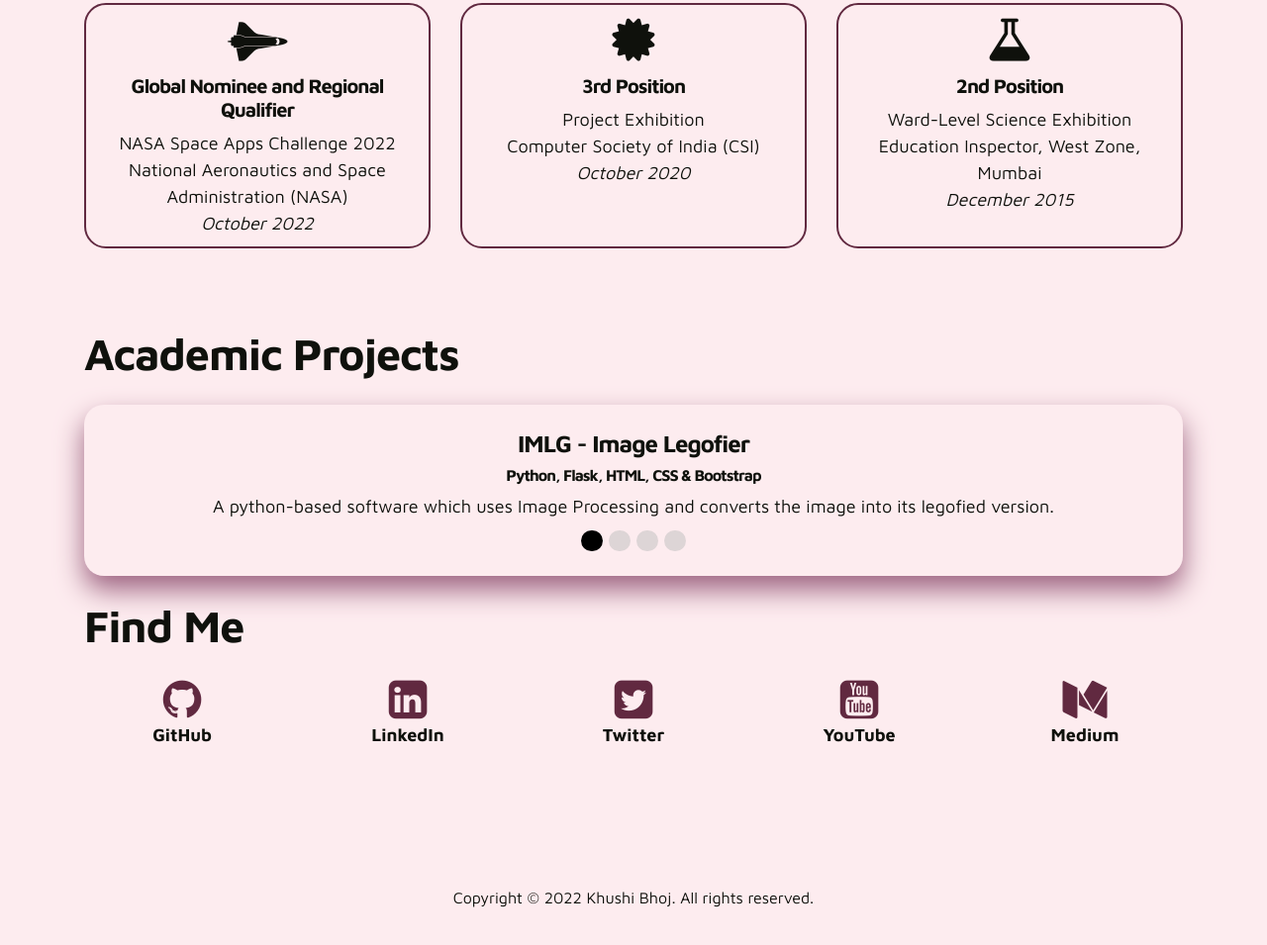
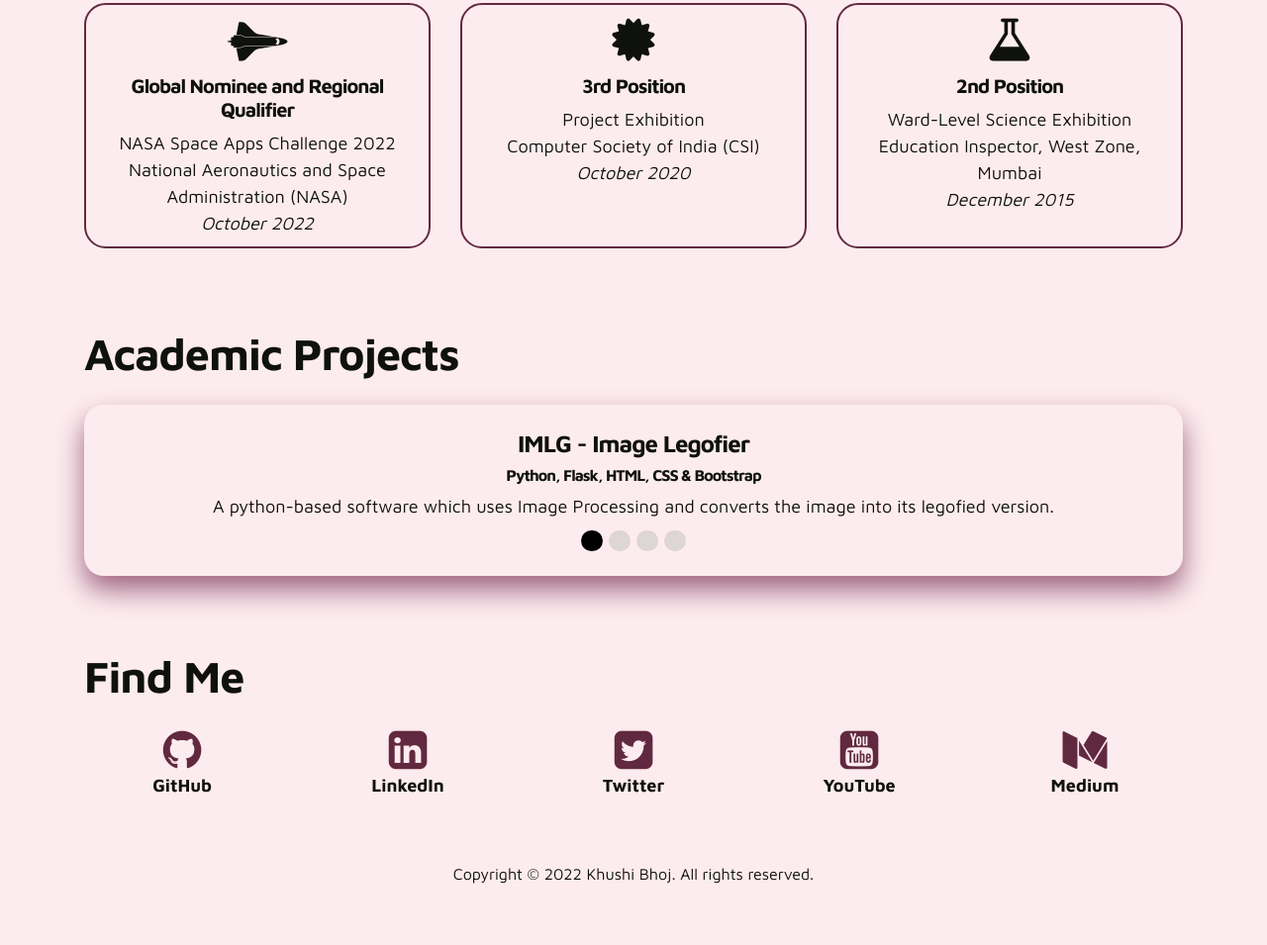
Before and after one commit to KhushiBhoj/KhushiBhoj, a plain HTML site: page index.html in a window 1280 px wide. Shown: the part 3389-4344 px from the top of the page at 99% size. Drawn offline with Linux system fonts and the light colour scheme.

Commit message:
Oklahoma Push

```diff
--- a/css/tooplate-style.css
+++ b/css/tooplate-style.css
@@ -671,7 +671,7 @@ strong {
 }
 
 .find-me {
-  margin-bottom: 75px;
+  margin-top: 75px;
 }
 
 @media(max-width:1000px) {
```
